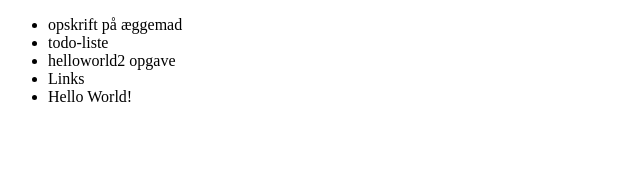
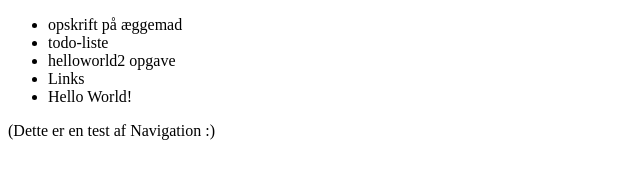
Before and after one commit to martincgerlach/sandbox, a plain HTML site: page hello-menu/index.html in a window 1280 px wide. Shown: the whole page, without its empty margins (0-640 px from the left). Drawn offline with Linux system fonts and the light colour scheme.

Commit message:
Update index.html

```diff
--- a/hello-menu/index.html
+++ b/hello-menu/index.html
@@ -15,17 +15,9 @@
 <li>Links <a href="../Links/index.html"></a></li>
 <li>Hello World! <a href="../helloworld/helloworld/index.html"></a></li>
 </ul>
-
-
-
-
 </nav>
-
-
-
-
 </header>
-
+<p> (Dette er en test af Navigation :) </p>
 
 
 </body>
```
